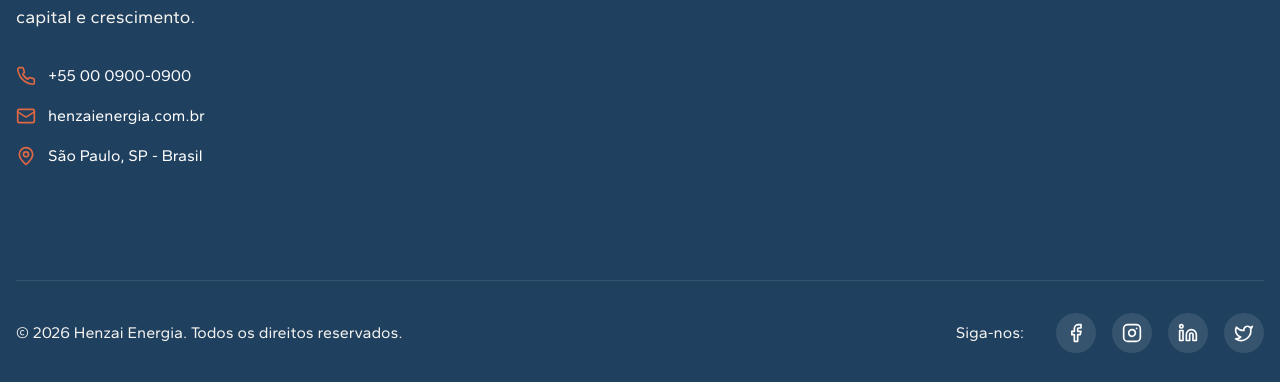
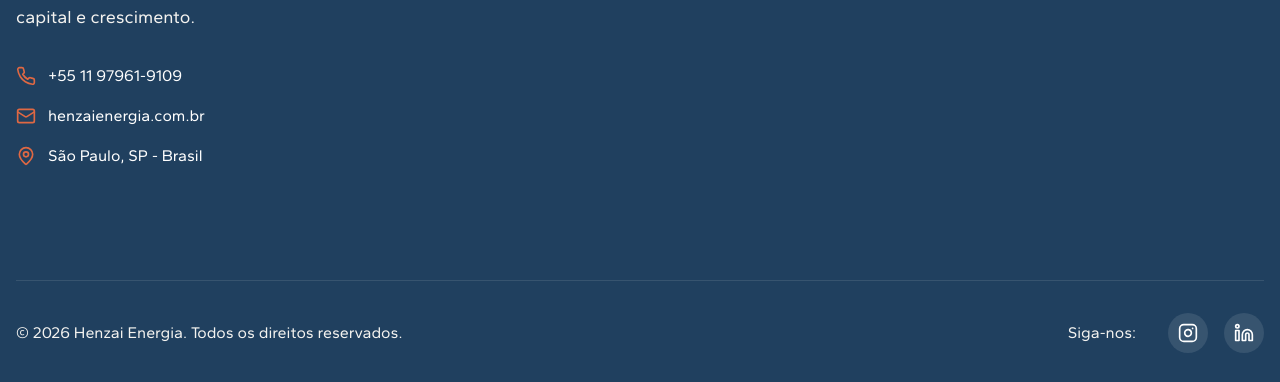
Before and after one commit to troitonn/henzai-scroll-experience, a React (Vite) app: page / in a window 1280 px wide. Shown: the part 10548-10930 px from the top of the page. Built offline with nearby package versions, Linux system fonts and the light colour scheme.

Commit message:
Update Footer.tsx

```diff
--- a/src/components/Footer.tsx
+++ b/src/components/Footer.tsx
@@ -1,6 +1,6 @@
 import React from 'react';
 import HenzaiLogo from './HenzaiLogo';
-import { Facebook, Instagram, Linkedin, Twitter, Mail, Phone, MapPin } from 'lucide-react';
+import { Instagram, Linkedin, Mail, Phone, MapPin } from 'lucide-react';
 
 const Footer: React.FC = () => {
   const currentYear = new Date().getFullYear();
@@ -36,36 +36,35 @@ const Footer: React.FC = () => {
   ];
 
   const socialLinks = [
-    { icon: <Facebook className="w-5 h-5" />, href: "#", label: "Facebook" },
     { icon: <Instagram className="w-5 h-5" />, href: "#", label: "Instagram" },
-    { icon: <Linkedin className="w-5 h-5" />, href: "#", label: "LinkedIn" },
-    { icon: <Twitter className="w-5 h-5" />, href: "#", label: "Twitter" }
+    { icon: <Linkedin className="w-5 h-5" />, href: "#", label: "LinkedIn" }
   ];
 
   return (
     <footer className="bg-[#20405f] text-white">
       <div className="container mx-auto px-4">
-        {/* Seção principal do footer */}
         <div className="py-16">
           <div className="grid grid-cols-1 lg:grid-cols-2 gap-12 mb-12">
-            {/* Informações da empresa */}
+
             <div>
               <HenzaiLogo variant="white" size="lg" className="mb-6" />
+
               <p className="font-gantari text-henzai-off-white text-lg mb-8 max-w-md leading-relaxed">
                 Transformamos economia de energia em capital que acelera negócios.
                 A inteligência que conecta energia, capital e crescimento.
               </p>
 
-              {/* Informações de contato */}
               <div className="space-y-4">
                 <div className="flex items-center space-x-3">
                   <Phone className="w-5 h-5 text-henzai-terracota" />
-                  <span className="font-gantari">+55 00 0900-0900</span>
+                  <span className="font-gantari">+55 11 97961-9109</span>
                 </div>
+
                 <div className="flex items-center space-x-3">
                   <Mail className="w-5 h-5 text-henzai-terracota" />
                   <span className="font-gantari">henzaienergia.com.br</span>
                 </div>
+
                 <div className="flex items-center space-x-3">
                   <MapPin className="w-5 h-5 text-henzai-terracota" />
                   <span className="font-gantari">São Paulo, SP - Brasil</span>
@@ -73,13 +72,13 @@ const Footer: React.FC = () => {
               </div>
             </div>
 
-            {/* Links do footer */}
             <div className="grid grid-cols-1 md:grid-cols-3 gap-8">
               {footerLinks.map((section, index) => (
                 <div key={index}>
                   <h3 className="font-libre-franklin text-lg font-semibold mb-4 text-henzai-terracota">
                     {section.title}
                   </h3>
+
                   <ul className="space-y-2">
                     {section.links.map((link, linkIndex) => (
                       <li key={linkIndex}>
@@ -95,22 +94,20 @@ const Footer: React.FC = () => {
                 </div>
               ))}
             </div>
+
           </div>
         </div>
 
-        {/* Seção inferior */}
         <div className="py-8 border-t border-white/10">
           <div className="flex flex-col md:flex-row justify-between items-center space-y-4 md:space-y-0">
-            {/* Copyright */}
-            <div className="text-center md:text-left">
-              <p className="font-gantari text-henzai-off-white">
-                © {currentYear} Henzai Energia. Todos os direitos reservados.
-              </p>
-            </div>
 
-            {/* Redes sociais */}
+            <p className="font-gantari text-henzai-off-white">
+              © {currentYear} Henzai Energia. Todos os direitos reservados.
+            </p>
+
             <div className="flex items-center space-x-4">
               <span className="font-gantari text-henzai-off-white mr-4">Siga-nos:</span>
+
               {socialLinks.map((social, index) => (
                 <a
                   key={index}
@@ -122,8 +119,10 @@ const Footer: React.FC = () => {
                 </a>
               ))}
             </div>
+
           </div>
         </div>
+
       </div>
     </footer>
   );
```
